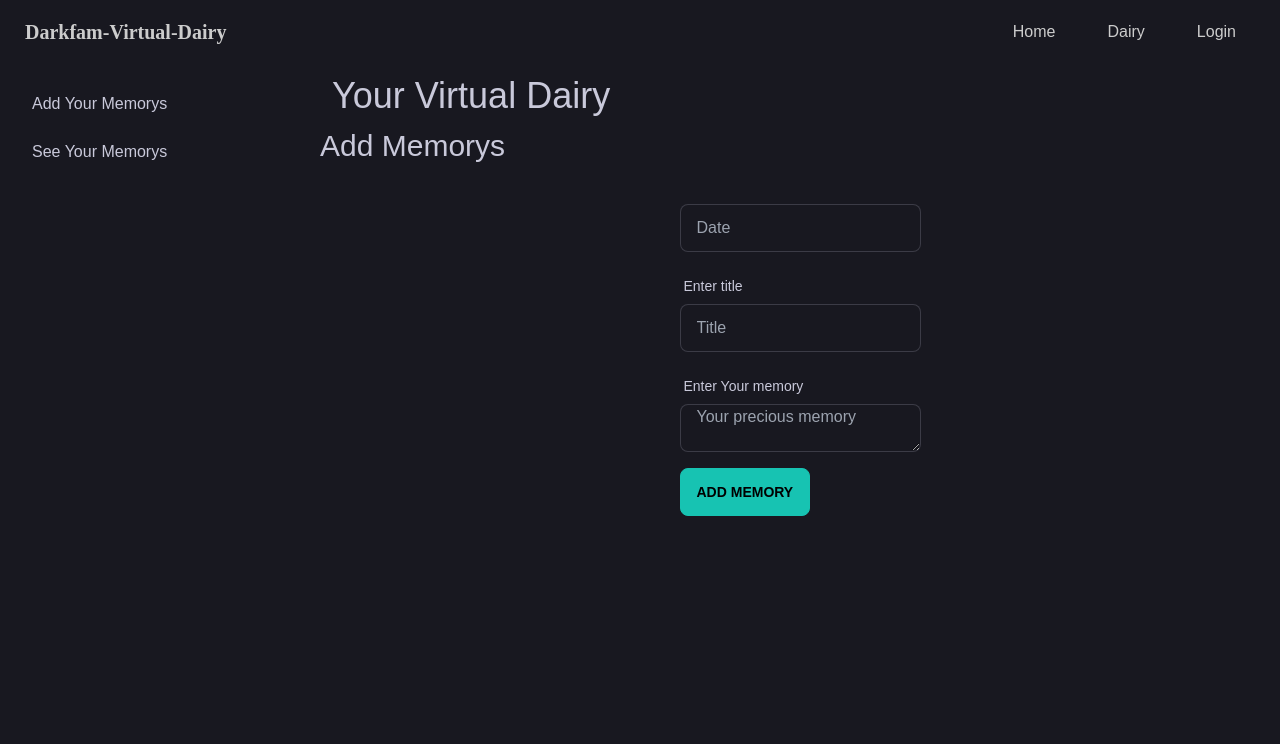
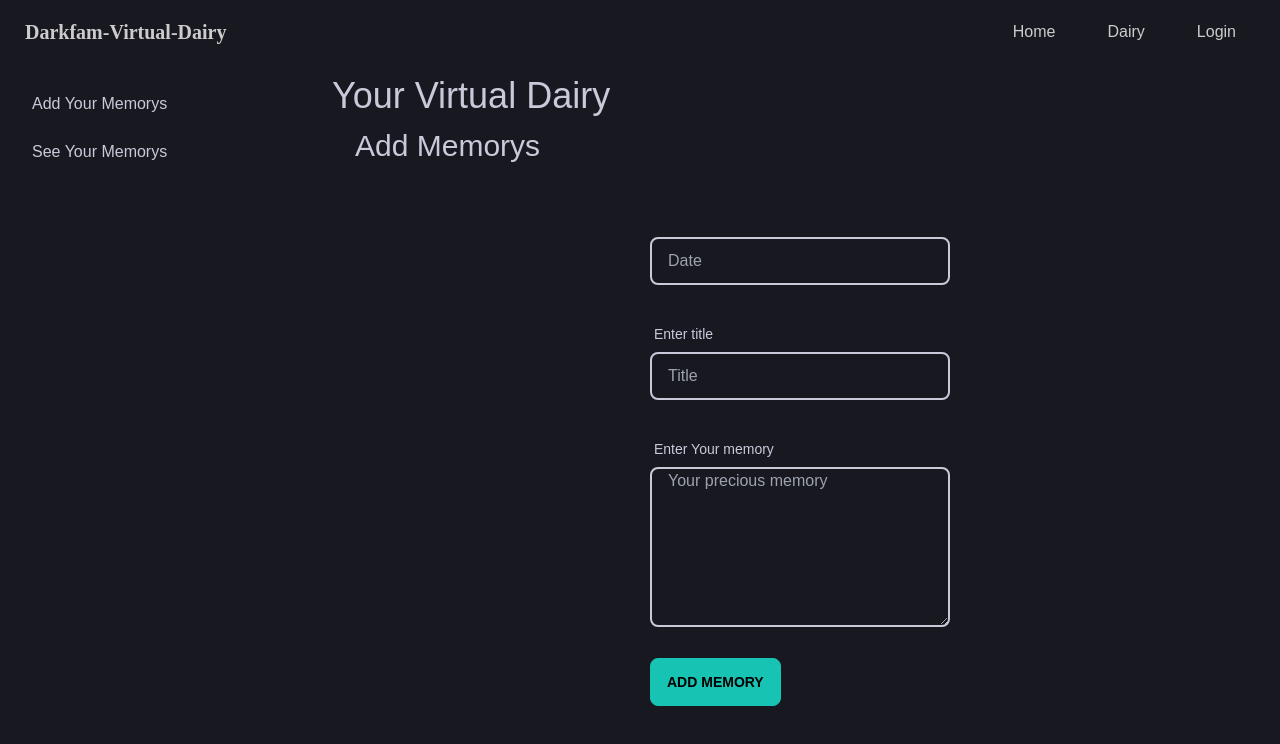
Before and after one commit to Noor-26/darkfam-virtual-dairy-client-site, a React (Create React App) app: page /dairy in a window 1280 px wide. Shown: the top 744 px of the page. Built offline with nearby package versions, Linux system fonts and the light colour scheme.

Commit message:
add memory form designed

```diff
--- /dev/null
+++ b/src/Components/Dairy/AddMemory/AddMemory.css
@@ -0,0 +1,21 @@
+.form{
+    padding: 10px 0;
+    display: flex;
+    justify-content: center;
+    align-items: center;
+    height: 70vh;
+}
+.form-control{
+    margin: 15px 0;
+}
+.input{
+    width: 300px;
+    border: 2px solid ;
+
+}
+.heading{
+    margin-left: 35px;
+}
+.text_area{
+    height: 20vh;
+}
--- a/src/Components/Dairy/AddMemory/AddMemoryCard.js
+++ b/src/Components/Dairy/AddMemory/AddMemoryCard.js
@@ -1,5 +1,6 @@
 import React from 'react'
-import { useForm } from "react-hook-form"
+import { useForm } from "react-hook-form";
+import './AddMemory.css'
 
 function AddMemoryCard() {
     const { register, handleSubmit, formState: { errors }} = useForm();
```
